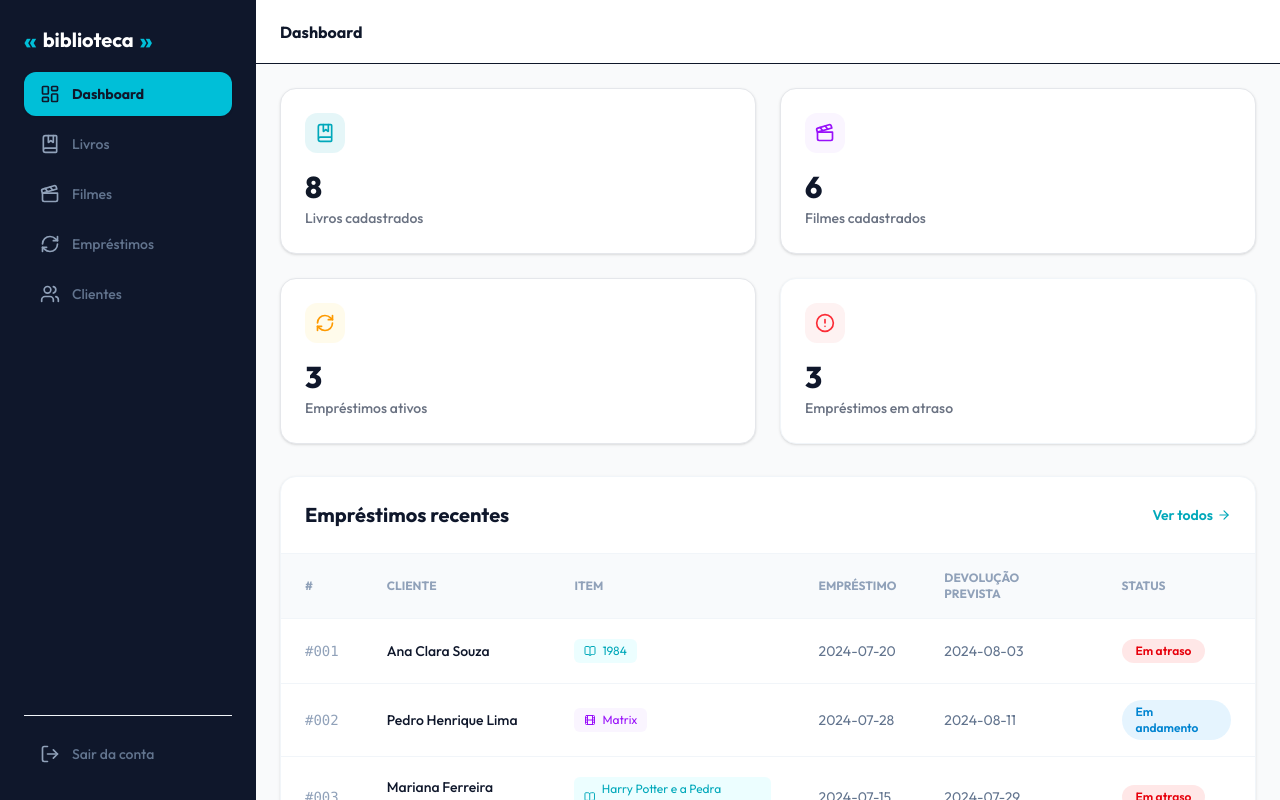
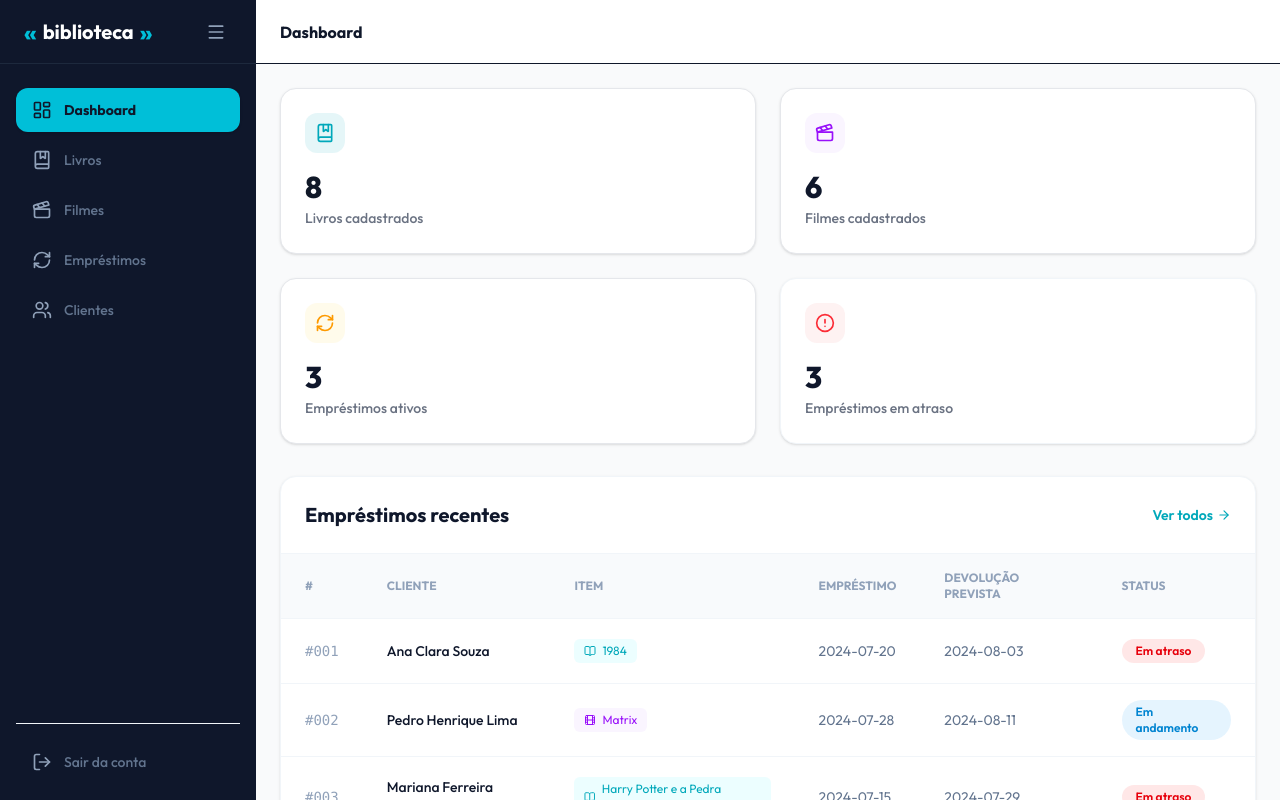
Before and after one commit to 237legg/site-biblioteca, a Next.js app in the folder biblioteca/: page /admin in a window 1280 px wide. Shown: the top 800 px of the page. Built offline with nearby package versions, Linux system fonts and the light colour scheme.

Commit message:
fix Sidebar Animations
Adiciona o botão "menu" que minimiza a sidebar.

```diff
--- a/biblioteca/app/admin/layout.tsx
+++ b/biblioteca/app/admin/layout.tsx
@@ -1,8 +1,9 @@
 "use client";
 
+import { useState } from "react";
 import Link from "next/link";
 import { usePathname } from "next/navigation";
-import { LayoutDashboard, BookMarked, Clapperboard, RefreshCw, Users, LogOut } from "lucide-react";
+import { LayoutDashboard, BookMarked, Clapperboard, RefreshCw, Users, LogOut, Menu } from "lucide-react";
 
 const MENU_ITEMS = [
   { name: "Dashboard", href: "/admin", icon: LayoutDashboard },
@@ -18,16 +19,35 @@ export default function AdminLayout({
      children: React.ReactNode;
     }) {
      const pathname = usePathname();
+     const [isCollapsed, setIsCollapsed] = useState(false);
 
     return (
         <div className="flex min-h-screen bg-gray-50">
-            <div className="">
-                <aside className="w-64 bg-slate-900 text-white h-screen sticky top-0 p-6 flex flex-col gap-4 p-6">
-                    <div className="flex items-center gap-1.5 text-2xl font-extrabold">
+            <div>
+                <aside
+                 className={`bg-slate-900 text-white h-screen sticky top-0 flex flex-col gap-4 transition-all duration-300 shrink-0 overflow-hidden ${
+                    isCollapsed ? "w-20" : "w-64"
+                    }`}
+                >
+                    <div className={`h-16 border-b border-slate-800 flex items-center px-6 shrink-0 ${isCollapsed} ? "justify-center" : "justify-between"}`}>
+                        {!isCollapsed && (
+                    <div className="flex items-center gap-1.5 text-2xl font-extrabold overflow-hidden whitespace-nowrap">
                         <span className="text-[#00BFD8]">«</span>
                         <h2 className="text-xl font-bold text-white">biblioteca</h2>
                         <span className="text-[#00BFD8]">»</span>
                     </div>
+                    )}
+                        <button
+                            onClick={() => setIsCollapsed(!isCollapsed)}
+                            className={`p-1.5  rounded-lg hover:bg-white/10 text-slate-400 hover:text-white duration-200 transition-colors" ${
+                                !isCollapsed ? "ml-auto" : ""
+                            }`}
+                            >
+                            <Menu size={20} />
+                        </button>
+                    </div>
+
+                  <div className="px-4 pt-2 pb-4 flex flex-col justify-between flex-1 overflow-y-auto">
                     <nav className="space-y-1.5">
                         {MENU_ITEMS.map((item) => {
                             const Icon = item.icon;
@@ -37,7 +57,9 @@ export default function AdminLayout({
                         <Link
                           key={item.href}
                           href={item.href}
-                                    className={`flex items-center gap-3 px-4 py-3 rounded-xl text-sm transition-all duration-200 ${
+                          className={`flex items-center py-3 rounded-xl text-sm transition-all duration-200 ${
+                            isCollapsed ? "justify-center px-0" : "gap-3 px-4"
+                          } ${
                             isActive
                               ? "bg-[#00BFD8] text-[#0F172A] font-bold shadow-sm"
                               : "text-slate-500 hover:bg-white/10 hover:text-white font-medium"
@@ -45,21 +67,25 @@ export default function AdminLayout({
                         >
                           <Icon
                             size={20}
-                                    className={isActive ? "text-[#0F172A]" : "text-slate-400"}
+                            className={`shrink-0 ${isActive ? "text-[#0F172A]" : "text-slate-400"}`}
                           />
-                                <span>{item.name}</span>
+                          {!isCollapsed && <span className="whitespace-nowrap">{item.name}</span>}
                         </Link>
                     );
                     })}
                 </nav>
 
                     <div className="pt-4 mt-auto border-t flex-shrink-0 border-slate-100">
-                        <Link href="/"
-                        className="w-full flex items-center gap-3 px-4 py-3 text-sm font-medium text-slate-500 hover:bg-red-50 hover:text-red-600 rounded-xl transition-colors"
+                       <Link
+                        href="/"
+                        className={`w-full flex items-center gap-3 px-4 py-3 text-sm font-medium text-slate-500 hover:bg-red-50 hover:text-red-600 rounded-xl transition-colors ${
+                            isCollapsed ? "justify-center px-0" : "gap-3 px-4"
+                        }`}
                     >
-                        <LogOut size={20} className="text-slate-400" />
-                        <span>Sair da conta</span>
+                        <LogOut size={20} className="text-slate-400 shrink-0" />
+                        {!isCollapsed && <span className="whitespace-nowrap">Sair da conta</span>}
                         </Link>
+                    </div>
                     </div>
                 </aside>
             </div>
```
Lines whose indentation alone changed are shown as unchanged.
